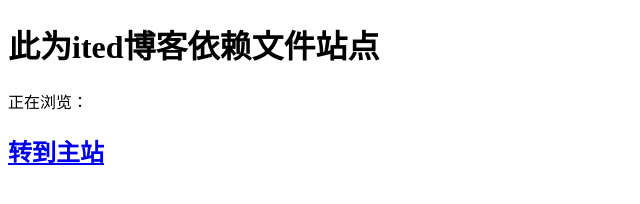
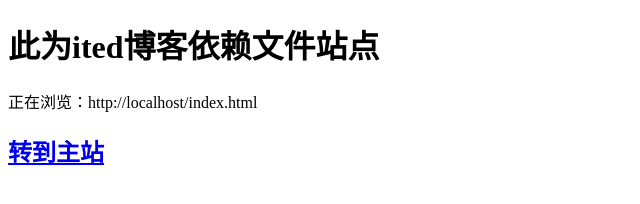
Before and after one commit to minc-nice-100/lib.github.io, a plain HTML site: page index.html in a window 1280 px wide. Shown: the whole page, without its empty margins (0-640 px from the left). Drawn offline with Linux system fonts and the light colour scheme.

Commit message:
Update index.html

```diff
--- a/index.html
+++ b/index.html
@@ -10,7 +10,7 @@
 
 <body>
 <h1>此为ited博客依赖文件站点</h1>
-<span>正在浏览：<script>innerHTML="window.location.href"</script></span>
+<span>正在浏览：<script>document.write(window.location.href)</script></span>
 <h2><a href="https://ited.ml/">转到主站</a></h2>
 
 </body>
```
